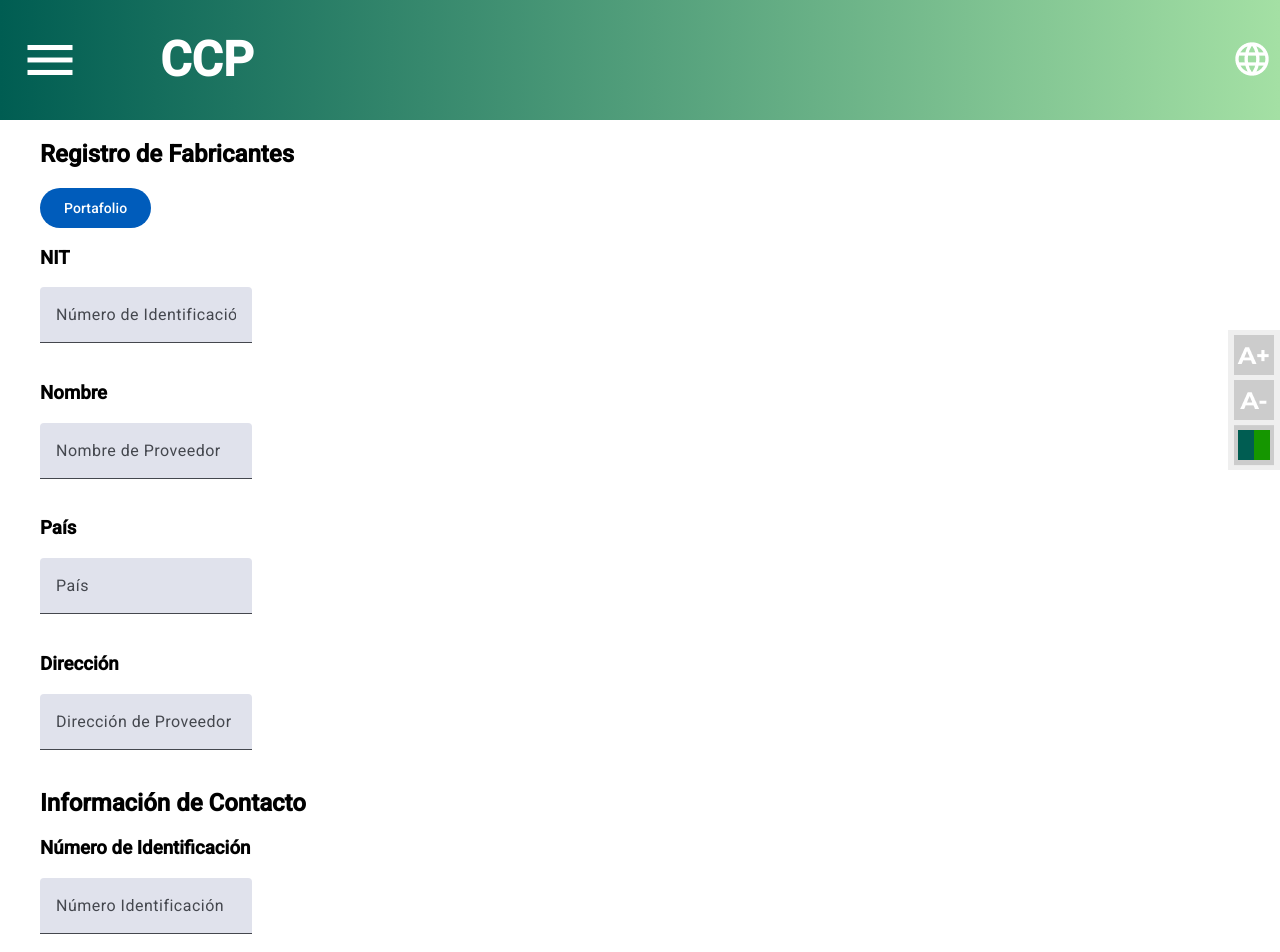
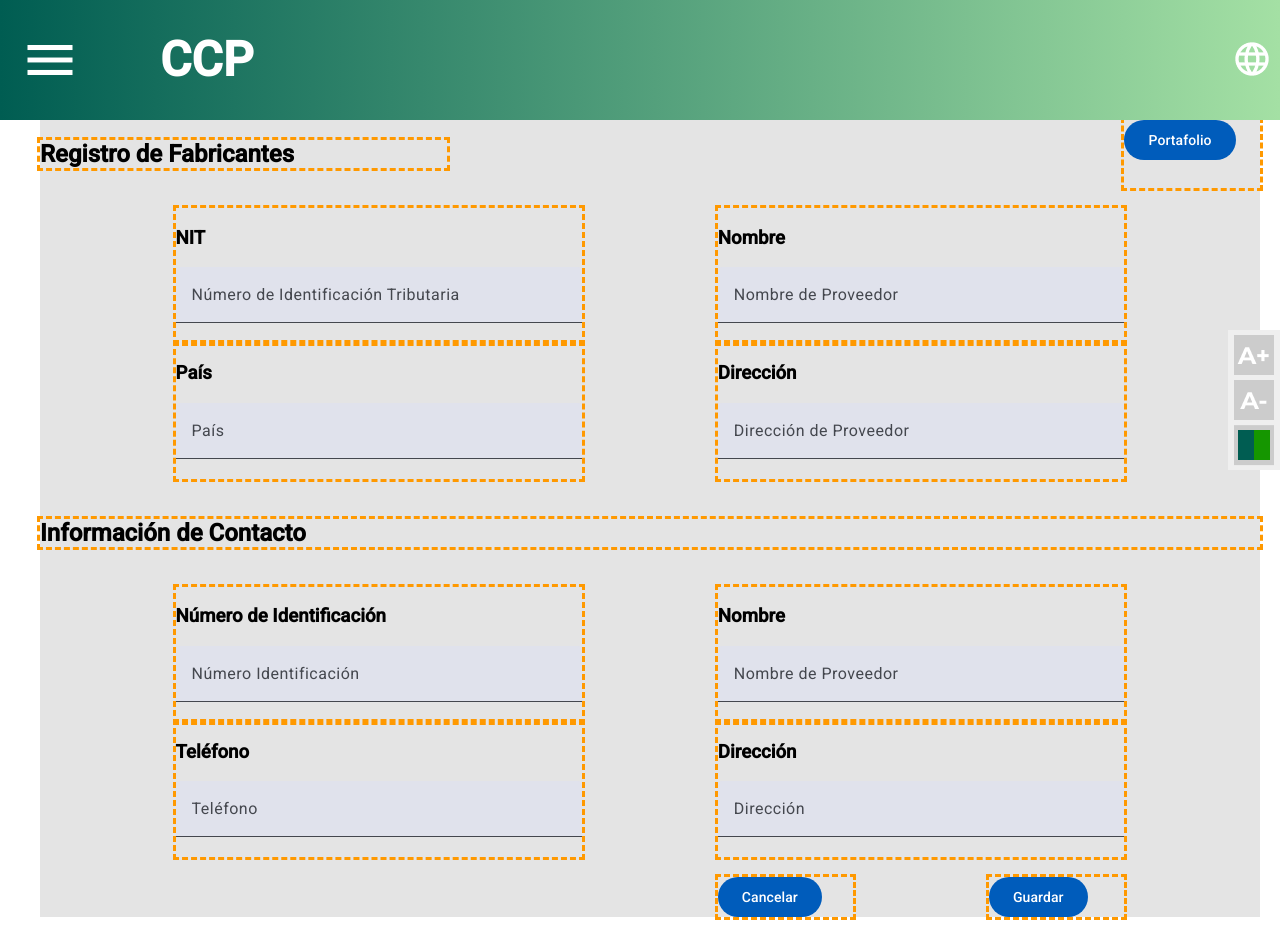
Before and after one commit to f-munozg/MISW4501-G5-Web, an Angular app: page /fabricantes/registro in a window 1280 px wide. Shown: the top 952 px of the page. Built offline with nearby package versions, Linux system fonts and the light colour scheme.

Commit message:
020 - Se agregan elementos del componente de registro de fabricantes de forma preliminar

```diff
--- a/src/app/domains/fabricantes/registro-fabricantes/registro-fabricantes.component.css
+++ b/src/app/domains/fabricantes/registro-fabricantes/registro-fabricantes.component.css
@@ -0,0 +1,136 @@
+.registroFabricantesContainer{
+    display: grid;
+    gap: 20px;
+    background-color: #e4e4e4;
+}
+
+[class^='grid-item']{
+    outline: 3px dashed #f90;
+}
+
+.registroFabricantesHeaderGrid{
+    display: grid;
+    grid-row: 1;
+    grid-template-columns: repeat(9, 1fr);
+
+    .grid-item-registroFabricantesTitulo{
+        grid-column: 1 / 4;
+    }
+
+    .grid-item-PortafolioBtn{
+        grid-column: 9 / 10;
+    }
+}
+
+.registroFabricantesGrid{
+    display: grid;
+    grid-row: 2;
+    grid-template-columns: repeat(9, 1fr);
+
+
+    .grid-item-nitForm{
+        grid-column: 2 / 5;
+        grid-row: 1;
+
+        .nitFormField{
+            width: 100% !important;
+            grid-column: 1 / -1 !important;
+        }
+    }
+
+    .grid-item-nombreForm{
+        grid-column: 6 / 9;
+        grid-row: 1;
+
+        .nombreFormField{
+            width: 100% !important;
+            grid-column: 1 / -1 !important;
+        }
+    }
+
+    .grid-item-paisForm{
+        grid-column: 2 / 5;
+        grid-row: 2;
+
+        .paisFormField{
+            width: 100% !important;
+            grid-column: 1 / -1 !important;
+        }
+    }
+
+    .grid-item-direccionForm{
+        grid-column: 6 / 9;
+        grid-row: 2;
+
+        .direccionFormField{
+            width: 100% !important;
+            grid-column: 1 / -1 !important;
+        }
+    }
+}
+
+.informacionContactoHeaderGrid{
+    grid-row: 3;
+}
+
+.informacionContactoGrid{
+    display: grid;
+    grid-row: 4;
+    grid-template-columns: repeat(9, 1fr);
+
+
+    .grid-item-identificacionForm{
+        grid-column: 2 / 5;
+        grid-row: 1;
+
+        .identificacionFormField{
+            width: 100% !important;
+            grid-column: 1 / -1 !important;
+        }
+    }
+
+    .grid-item-nombreContactoForm{
+        grid-column: 6 / 9;
+        grid-row: 1;
+
+        .nombreContactoFormField{
+            width: 100% !important;
+            grid-column: 1 / -1 !important;
+        }
+    }
+
+    .grid-item-telefonoForm{
+        grid-column: 2 / 5;
+        grid-row: 2;
+
+        .telefonoFormField{
+            width: 100% !important;
+            grid-column: 1 / -1 !important;
+        }
+    }
+
+    .grid-item-direccionContactoForm{
+        grid-column: 6 / 9;
+        grid-row: 2;
+
+        .direccionContactoFormField{
+            width: 100% !important;
+            grid-column: 1 / -1 !important;
+        }
+    }
+}
+
+.informacionContactoBtnsGrid{
+    display: grid;
+    grid-row: 5;
+    grid-template-columns: repeat(9, 1fr);
+
+
+    .grid-item-CancelarBtnDiv{
+        grid-column: 6 / 7;
+    }
+
+    .grid-item-GuardarBtnDiv{
+        grid-column: 8 / 9;
+    }
+}
--- a/src/app/domains/fabricantes/registro-fabricantes/registro-fabricantes.component.html
+++ b/src/app/domains/fabricantes/registro-fabricantes/registro-fabricantes.component.html
@@ -1,67 +1,75 @@
 <app-default-window>
   <main class="registroFabricantesContainer">
-    <div class="registroFabricantes">
-      <h2>Registro de Fabricantes</h2>
-      <div class="PortafolioBtnDiv">
+    <div class="registroFabricantesHeaderGrid">
+      <h2 class="grid-item-registroFabricantesTitulo">
+        Registro de Fabricantes
+      </h2>
+      <div class="grid-item-PortafolioBtn">
         <button mat-flat-button class="PortafolioBtn">Portafolio</button>
       </div>
-      <div class="nitForm">
+    </div>
+    <div class="registroFabricantesGrid">
+      <div class="grid-item-nitForm">
         <h3>NIT</h3>
         <mat-form-field class="nitFormField">
           <input matInput placeholder="Número de Identificación Tributaria">
         </mat-form-field>
       </div>
-      <div class="nombreForm">
+      <div class="grid-item-nombreForm">
         <h3>Nombre</h3>
         <mat-form-field class="nombreFormField">
           <input matInput placeholder="Nombre de Proveedor">
         </mat-form-field>
       </div>
-      <div class="paisForm">
+      <div class="grid-item-paisForm">
         <h3>País</h3>
         <mat-form-field class="paisFormField">
           <input matInput placeholder="País">
         </mat-form-field>
       </div>
-      <div class="direccionForm">
+      <div class="grid-item-direccionForm">
         <h3>Dirección</h3>
         <mat-form-field class="direccionFormField">
           <input matInput placeholder="Dirección de Proveedor">
         </mat-form-field>
       </div>
     </div>
-    <div class="informacionContacto">
-      <h2>Información de Contacto</h2>
-      <div class="identificacionForm">
+    <div class="informacionContactoHeaderGrid">
+      <h2 class="grid-item-informacionContactoTitulo">
+        Información de Contacto
+      </h2>
+    </div>
+    <div class="informacionContactoGrid">
+      <div class="grid-item-identificacionForm">
         <h3>Número de Identificación</h3>
         <mat-form-field class="identificacionFormField">
           <input matInput placeholder="Número Identificación">
         </mat-form-field>
       </div>
-      <div class="nombreContactoForm">
+      <div class="grid-item-nombreContactoForm">
         <h3>Nombre</h3>
         <mat-form-field class="nombreContactoFormField">
           <input matInput placeholder="Nombre de Proveedor">
         </mat-form-field>
       </div>
-      <div class="telefonoForm">
+      <div class="grid-item-telefonoForm">
         <h3>Teléfono</h3>
         <mat-form-field class="telefonoFormField">
           <input matInput placeholder="Teléfono">
         </mat-form-field>
       </div>
-      <div class="direccionContactoForm">
+      <div class="grid-item-direccionContactoForm">
         <h3>Dirección</h3>
         <mat-form-field class="direccionContactoFormField">
           <input matInput placeholder="Dirección">
         </mat-form-field>
       </div>
     </div>
-    <div>
-      <div class="CancelarBtnDiv">
+    <div class="informacionContactoBtnsGrid">
+      <div class="grid-item-CancelarBtnDiv">
         <button mat-flat-button class="CancelarBtn">Cancelar</button>
       </div>
-      <div class="GuardarBtnDiv">
+      <div class="grid-item-GuardarBtnDiv">
         <button mat-flat-button class="GuardarBtn">Guardar</button>
       </div>
     </div>
```
